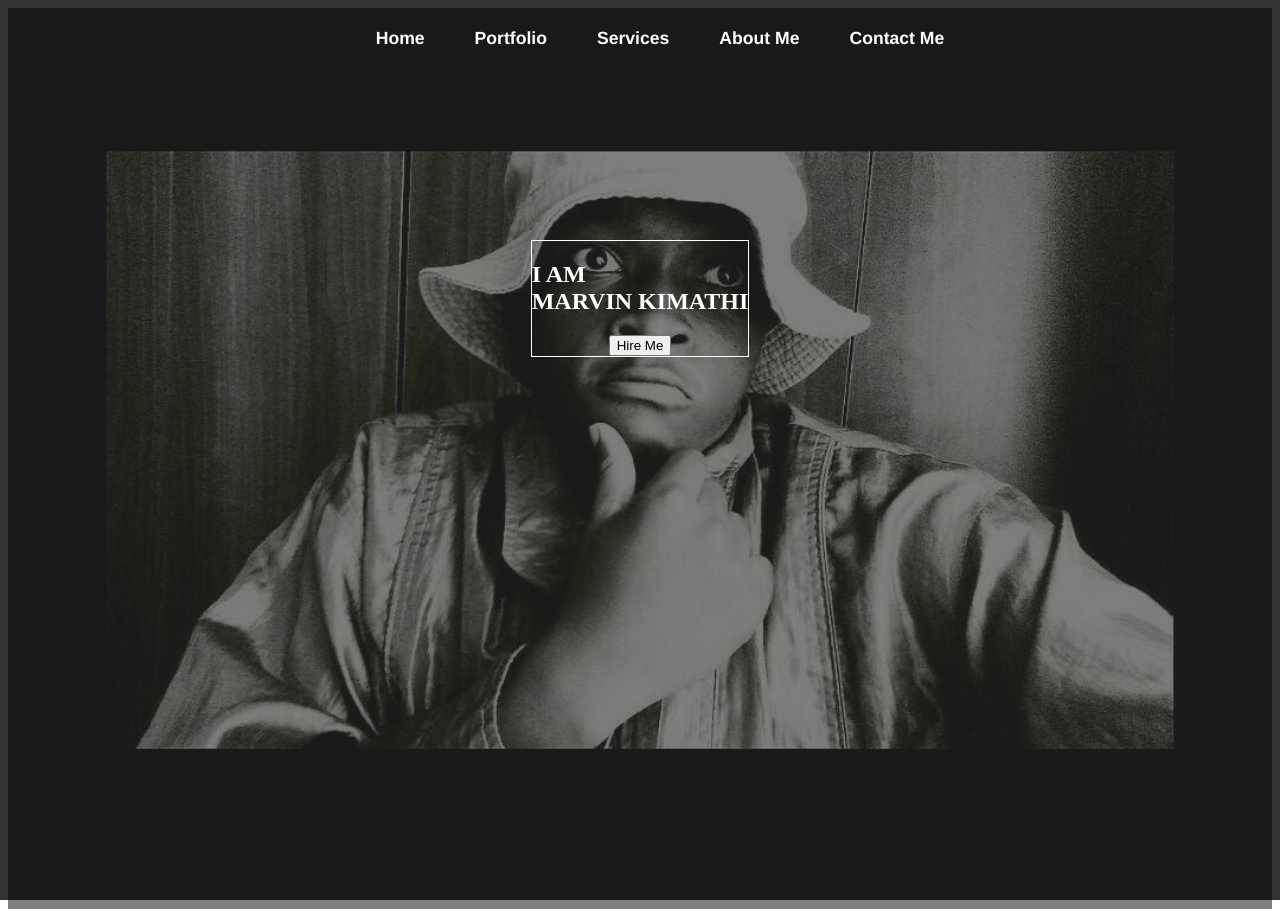
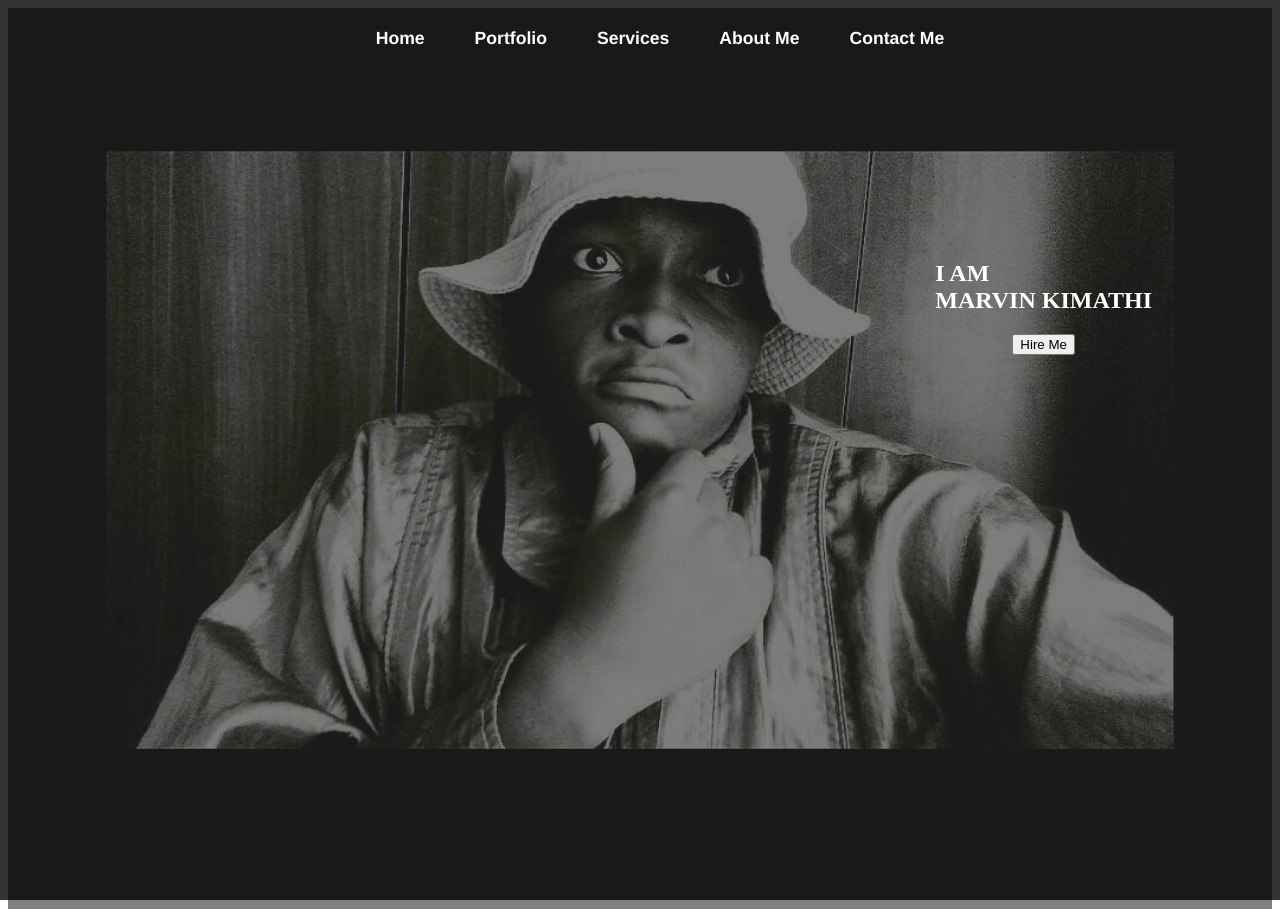
Before and after one commit to ItsMarvoKim/Portfolio-Website, a plain HTML site: page index.html in a window 1280 px wide. Drawn offline with Linux system fonts and the light colour scheme.

Commit message:
22nd Commit

```diff
--- a/style.css
+++ b/style.css
@@ -59,8 +59,11 @@
 .main{
     display: flex;
     flex-direction: column;
-    border: 1px solid white;
+    /*border: 1px solid white; */
     align-items: center;
     position: absolute;
     top: 30%;
+    right: 10%;
+
+
 }
```
